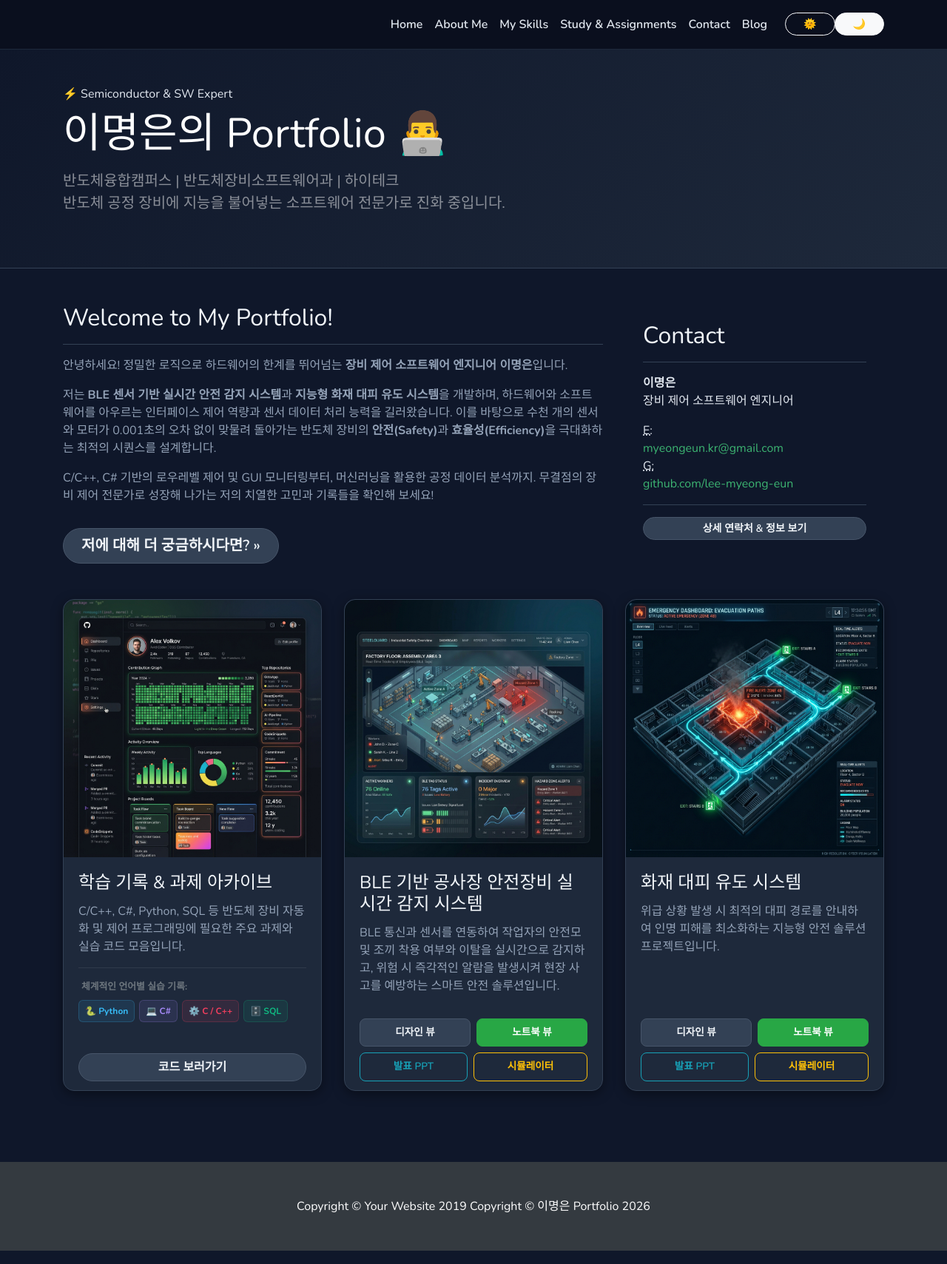
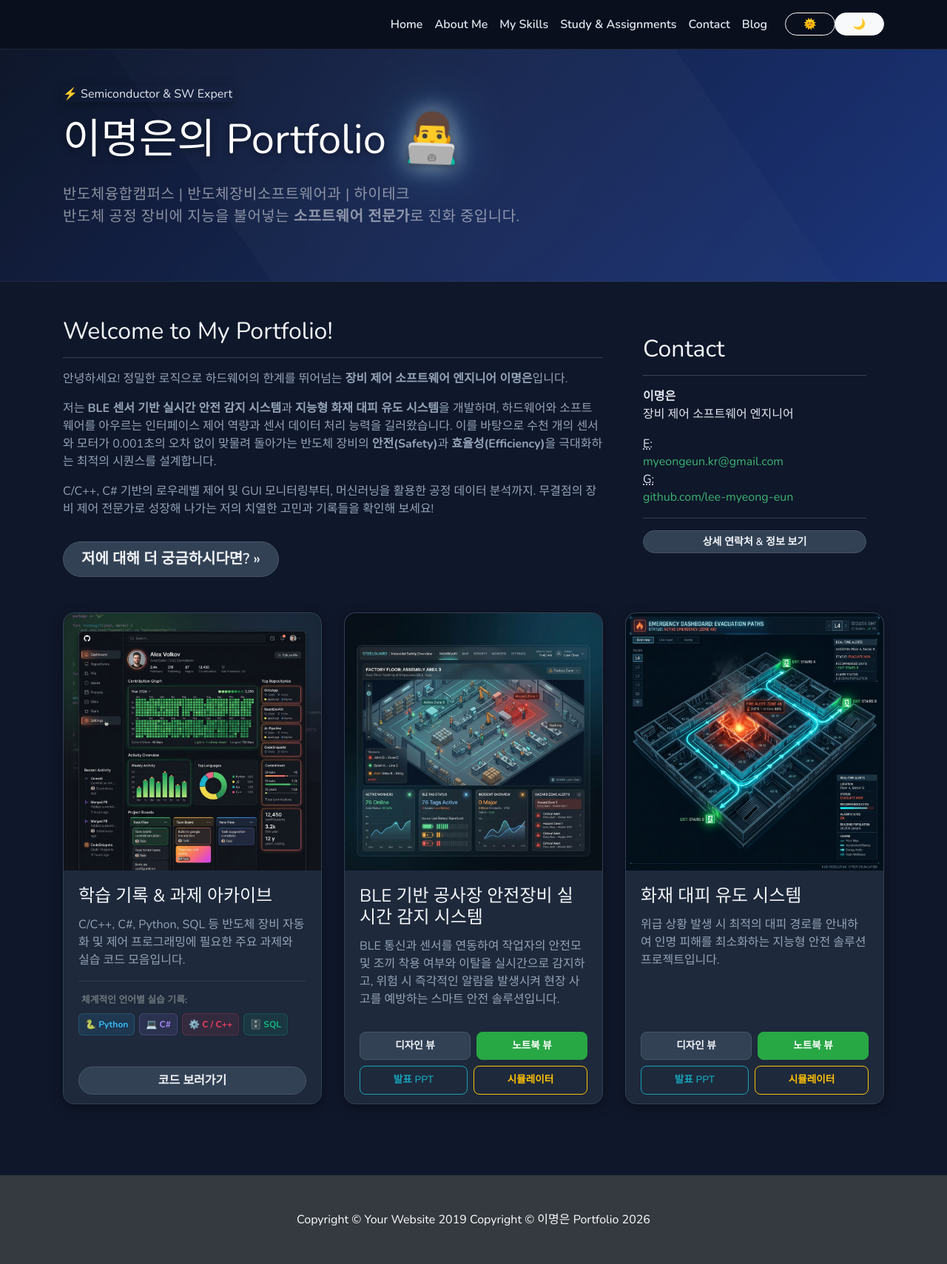
Before and after one commit to lee-myeong-eun/lee-myeong-eun.github.io, a Jekyll site: the page built from index.html, in a window 1280 px wide. Shown: the whole page at 74% size. Built offline with Jekyll 4.4.1, drawn with Linux system fonts in a browser that asks for light colours.

Commit message:
Enhance UI: Apply page-specific dynamic gradients, floating glowing icons, and smooth animations to header banners

```diff
--- a/_includes/header.html
+++ b/_includes/header.html
@@ -1,27 +1,34 @@
 {% assign current_url = page.url | default: '/' %}
-{% assign header_badge = '⚡ Semiconductor & SW Expert' %}
-{% assign header_title = '이명은의 Portfolio 👨‍💻' %}
-{% assign header_subtitle = '반도체융합캠퍼스 | 반도체장비소프트웨어과 | 하이테크<br />반도체 공정 장비에 지능을 불어넣는 <strong>소프트웨어 전문가</strong>로 진화 중입니다.' %}
 
 {% if current_url == '/' or current_url == '/index.html' %}
   {% assign header_badge = '⚡ Semiconductor & SW Expert' %}
-  {% assign header_title = '이명은의 Portfolio 👨‍💻' %}
+  {% assign header_title = '이명은의 Portfolio' %}
+  {% assign header_icon = '👨‍💻' %}
+  {% assign header_gradient = 'linear-gradient(135deg, rgba(15, 23, 42, 0.95) 0%, rgba(30, 58, 138, 0.85) 100%)' %}
   {% assign header_subtitle = '반도체융합캠퍼스 | 반도체장비소프트웨어과 | 하이테크<br />반도체 공정 장비에 지능을 불어넣는 <strong>소프트웨어 전문가</strong>로 진화 중입니다.' %}
 {% elsif current_url contains '/about' %}
   {% assign header_badge = '🌱 Growth & Philosophy' %}
-  {% assign header_title = 'About Me 🚀' %}
+  {% assign header_title = 'About Me' %}
+  {% assign header_icon = '🚀' %}
+  {% assign header_gradient = 'linear-gradient(135deg, rgba(46, 16, 101, 0.9) 0%, rgba(30, 58, 138, 0.9) 100%)' %}
   {% assign header_subtitle = '단순한 코더를 넘어, 하드웨어와 소통하며 최적의 제어 로직을 설계하는 엔지니어로 성장하는 과정입니다.' %}
 {% elsif current_url contains '/skills' %}
   {% assign header_badge = '🛠️ Tech Stack & Expertise' %}
-  {% assign header_title = 'My Skills 💻' %}
+  {% assign header_title = 'My Skills' %}
+  {% assign header_icon = '💻' %}
+  {% assign header_gradient = 'linear-gradient(135deg, rgba(15, 23, 42, 0.95) 0%, rgba(8, 145, 178, 0.85) 100%)' %}
   {% assign header_subtitle = 'C/C++, Python부터 Web 프론트엔드 및 하드웨어 제어까지, 제가 보유한 기술 역량과 숙련도를 소개합니다.' %}
 {% elsif current_url == '/assignments/' %}
   {% assign header_badge = '📚 Learning Archive' %}
-  {% assign header_title = 'Study & Assignments 📝' %}
+  {% assign header_title = 'Study & Assignments' %}
+  {% assign header_icon = '📝' %}
+  {% assign header_gradient = 'linear-gradient(135deg, rgba(2, 44, 34, 0.95) 0%, rgba(5, 150, 105, 0.85) 100%)' %}
   {% assign header_subtitle = '학교 수업과 개인 프로젝트를 통해 치열하게 고민하고 구현해 낸 코드와 결과물들의 기록입니다.' %}
 {% elsif current_url contains '/contact' %}
   {% assign header_badge = "📬 Let's Connect" %}
-  {% assign header_title = 'Contact Me 🤝' %}
+  {% assign header_title = 'Contact Me' %}
+  {% assign header_icon = '💬' %}
+  {% assign header_gradient = 'linear-gradient(135deg, rgba(131, 24, 67, 0.9) 0%, rgba(194, 65, 12, 0.85) 100%)' %}
   {% assign header_subtitle = '새로운 기회와 성장을 위한 소통을 환영합니다. 아래 폼을 통해 언제든 편하게 연락해 주세요.' %}
 {% else %}
   {% assign header_badge = '🔍 Project Details' %}
@@ -30,20 +37,68 @@
   {% else %}
     {% assign header_title = 'Project Document' %}
   {% endif %}
+  {% assign header_icon = '💡' %}
+  {% assign header_gradient = 'linear-gradient(135deg, rgba(30, 41, 59, 0.95) 0%, rgba(71, 85, 105, 0.85) 100%)' %}
   {% assign header_subtitle = '상세 구현 내용 및 코드를 확인하실 수 있습니다.' %}
 {% endif %}
 
+<style>
+  .dynamic-header {
+    background: {{ header_gradient }} !important;
+    animation: bannerFadeIn 1s cubic-bezier(0.25, 0.8, 0.25, 1) forwards;
+    position: relative;
+    overflow: hidden;
+    border-bottom: 1px solid rgba(255, 255, 255, 0.08);
+  }
+
+  /* Subtle background glow effect */
+  .dynamic-header::before {
+    content: '';
+    position: absolute;
+    top: -50%; left: -50%; width: 200%; height: 200%;
+    background: radial-gradient(circle at center, rgba(255,255,255,0.03) 0%, transparent 60%);
+    animation: slowSpin 30s linear infinite;
+    pointer-events: none;
+  }
+
+  @keyframes bannerFadeIn {
+    from { opacity: 0; transform: translateY(-10px); }
+    to { opacity: 1; transform: translateY(0); }
+  }
+
+  @keyframes slowSpin {
+    from { transform: rotate(0deg); }
+    to { transform: rotate(360deg); }
+  }
+
+  @keyframes float-icon {
+    0% { transform: translateY(0px) rotate(0deg); }
+    50% { transform: translateY(-8px) rotate(3deg); }
+    100% { transform: translateY(0px) rotate(0deg); }
+  }
+
+  .glow-icon {
+    display: inline-block;
+    animation: float-icon 3.5s ease-in-out infinite;
+    filter: drop-shadow(0 0 15px rgba(255, 255, 255, 0.6)) drop-shadow(0 0 30px rgba(56, 189, 248, 0.4));
+    font-size: 1.15em;
+    margin-left: 8px;
+    vertical-align: middle;
+  }
+</style>
+
 <!-- Header -->
-<header class="bg-primary py-5 mb-5 animate-fade-in-up">
-  <div class="container h-100">
+<header class="py-5 mb-5 dynamic-header">
+  <div class="container h-100 position-relative" style="z-index: 1;">
     <div class="row h-100 align-items-center">
       <div class="col-lg-12">
         <!-- Premium Tech Badge -->
-        <span class="tech-badge">{{ header_badge }}</span>
-        <h1 class="display-4 text-white mt-2 mb-3">
+        <span class="tech-badge" style="box-shadow: 0 4px 15px rgba(0,0,0,0.3);">{{ header_badge }}</span>
+        <h1 class="display-4 text-white mt-3 mb-3" style="text-shadow: 0 2px 10px rgba(0,0,0,0.5);">
           <span class="text-gradient">{{ header_title }}</span>
+          <span class="glow-icon">{{ header_icon }}</span>
         </h1>
-        <p class="lead mb-4 text-white-50">
+        <p class="lead mb-4 text-white-50" style="font-weight: 400; letter-spacing: 0.5px;">
           {{ header_subtitle }}
         </p>
       </div>
```
